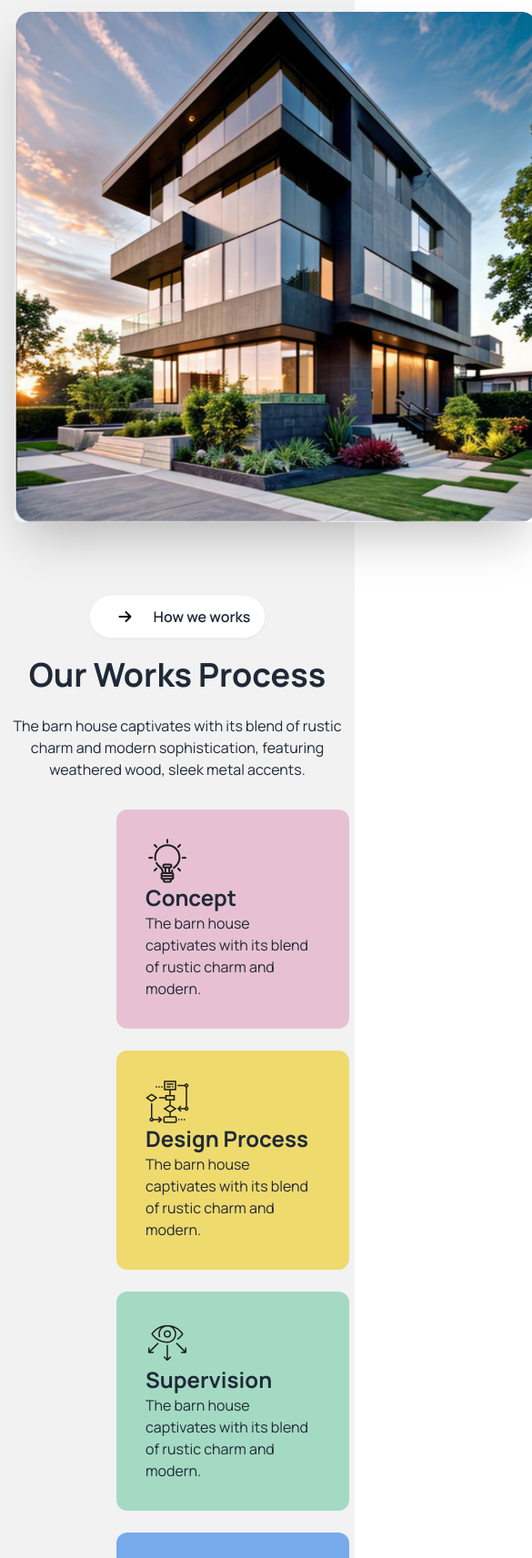
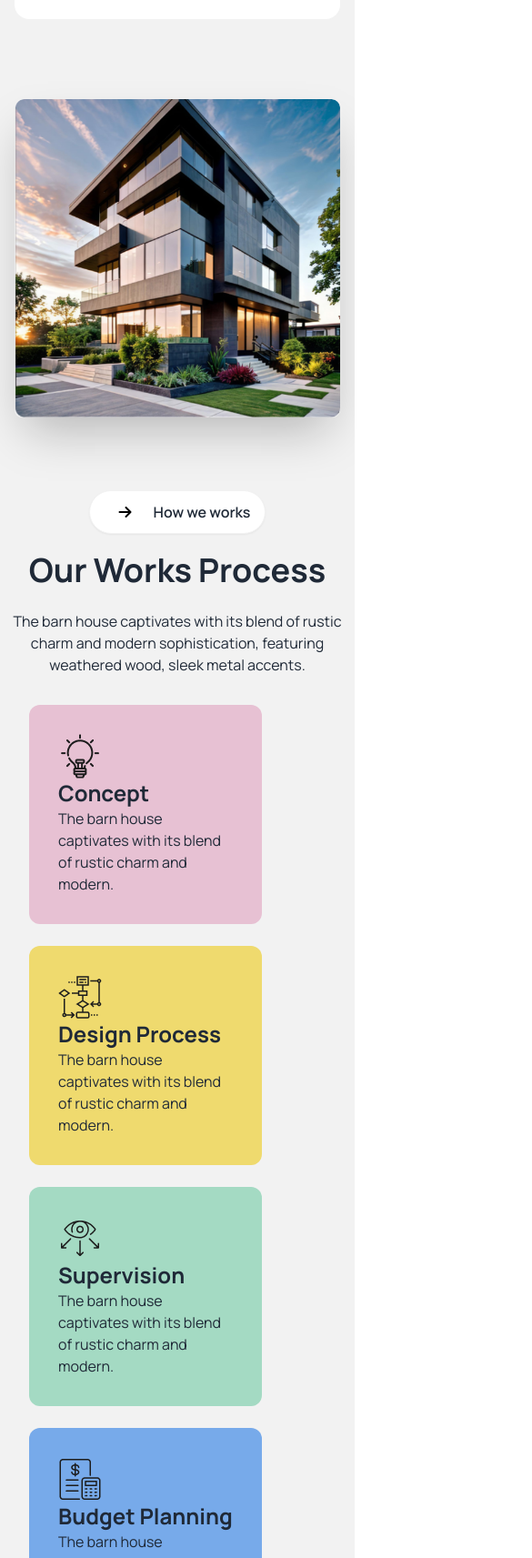
Before and after one commit to motasn/House-Design, a plain HTML site: page index.html in a window 390 px wide. Shown: the part 1342-3055 px from the top of the page at 91% size, 585 px wide, since content can reach past the window. Drawn offline with nearby package versions, Linux system fonts and the light colour scheme.

Commit message:
Complete responsive with Desktop and Mobile

```diff
--- a/index.html
+++ b/index.html
@@ -80,7 +80,7 @@
             </ul>
           </div>
           <i class="fa-solid p-2 mr-2 bg-greenbg text-black rounded-full -rotate-45 fa-arrow-right"></i>
-          <a class=" font-bold text-3xl">Rinterio</a>
+          <a class=" font-bold  text-3xl">Rinterio</a>
         </div>
         <div class="navbar-center hidden lg:flex">
           <ul class="menu menu-horizontal px-1">
@@ -130,7 +130,7 @@
           <div class="hero-content gap-16 py-20 flex-col-reverse lg:flex-row-reverse">
             <img
               src="./assets/Rectangle.png"
-              class=" max-w-screen-sm rounded-lg shadow-2xl" />
+              class=" lg:max-w-screen-sm rounded-lg shadow-2xl" />
             <div>
 
               <div class="">
@@ -160,7 +160,7 @@
               </div>
               <div class="flex justify-center items-center gap-6 ">
                 <div>
-                  <img src="./assets/residential.png" alt="">
+                  <img  src="./assets/residential.png" alt="">
                 </div>
 
                 <div>
@@ -189,7 +189,7 @@
           <p class="">The barn house captivates with its blend of rustic charm and modern sophistication,  featuring weathered wood, sleek metal accents.</p>
         </div>
 
-       <div class="lg:flex gap-4 space-y-6  mx-32  ">
+       <div class="lg:flex gap-4 space-y-6 mx-8 lg:mx-32  ">
 
         <div class="bg-[#E7C1D3] w-64 p-8 rounded-xl">
           <div>
@@ -295,7 +295,7 @@
             <p class="">The barn house captivates with its blend of rustic charm and modern sophistication,  featuring weathered wood, sleek metal accents.</p>
           </div>
 
-          <div class="grid lg:grid-cols-2 justify-around items-center gap-8 mx-20 ">
+          <div class="grid lg:grid-cols-2 justify-around items-center gap-8 mx-6 lg:mx-20 ">
             <input type="text" placeholder="First Name*" class="input input-bordered rounded-3xl bg-[#FFF] max-w-md  " />
 
             <input type="text" placeholder="Last Name*" class="input input input-bordered rounded-3xl bg-[#FFF] max-w-md " />
```
